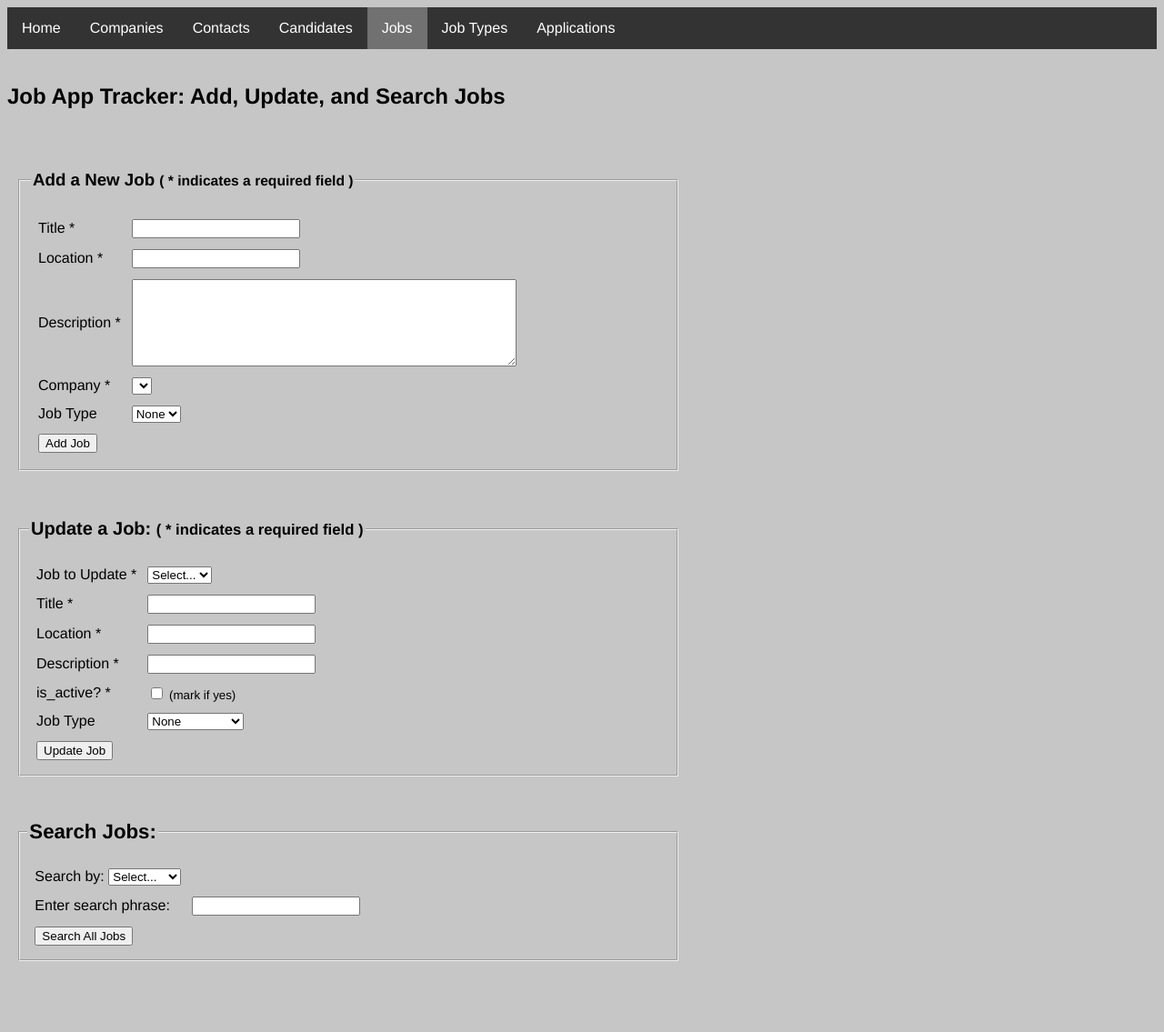
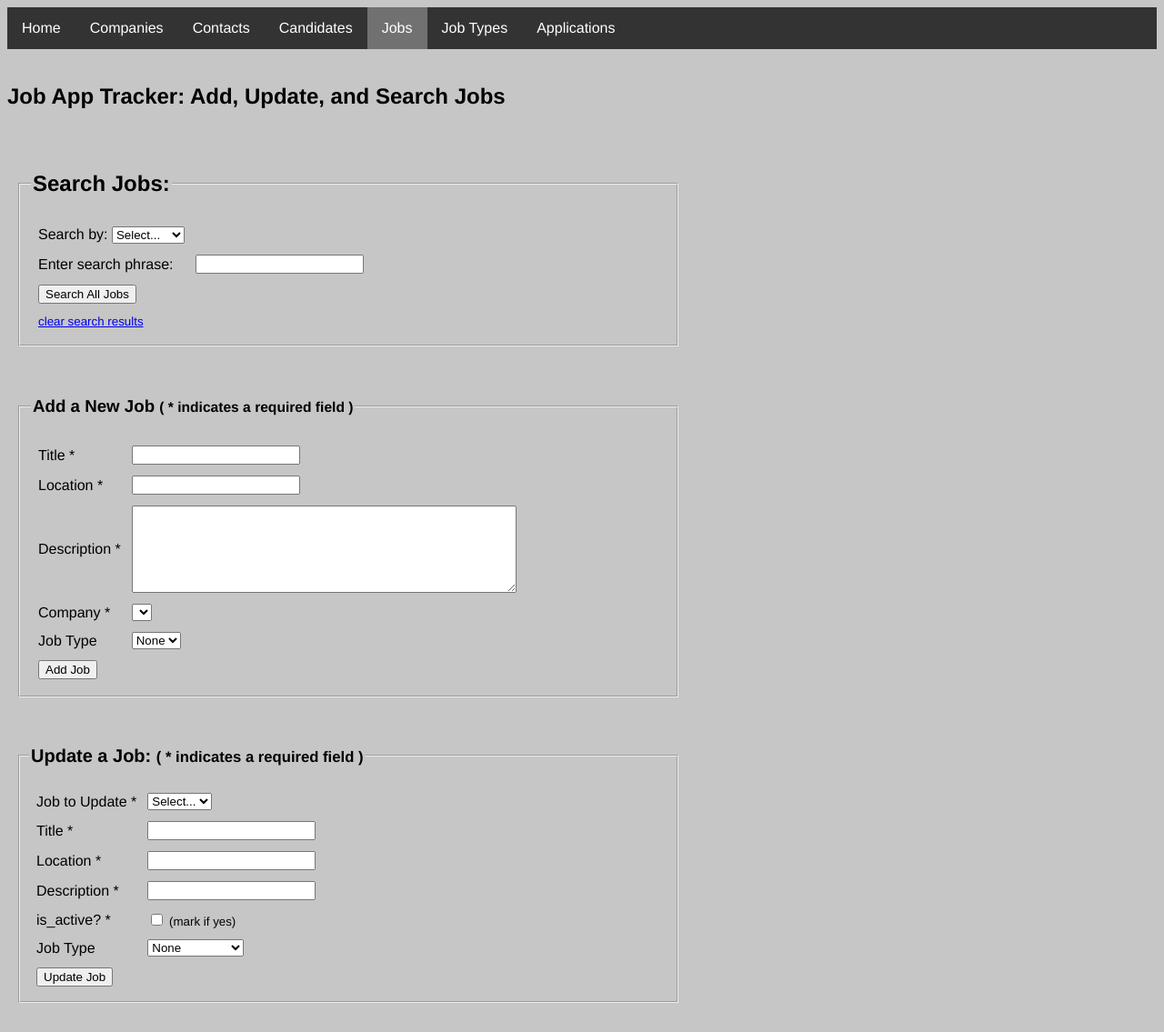
Before and after one commit to mike-osu/job-app-tracker, a Flask app: template templates/jobs.html in a window 1280 px wide. Shown: the whole page at 91% size. Before the commit the page ends 1057 px from the top, so only its background shows below. Run offline with Flask 2, Linux system fonts and the light colour scheme; the template is opened without the code that fills it, so the values that code supplies are empty.

Commit message:
Search jobs

```diff
--- a/app.py
+++ b/app.py
@@ -44,30 +44,55 @@ Jobs
 """
 @app.route('/jobs', methods=['post', 'get'])
 def jobs():
+    jobsQuery = """SELECT j.job_id, j.title 'Title', j.location 'Location', j.description 'Description',
+            IF(j.is_active = 1, 'Yes', 'No') 'Active Job',
+            c.name 'Company', jt.description 'Job Type'
+        FROM jobs j INNER JOIN companies c on j.company_id = c.company_id
+        LEFT OUTER JOIN job_types jt on j.job_type_code = jt.job_type_code"""
+    whereClause = ''
+    args = None
+
     if request.method == 'POST':
-        title = request.form['title']
-        location = request.form['location']
-        description = request.form['description']
-        companyId = request.form['company_id']
-        jobTypeCode = request.form['job_type_code']
+        if request.form['statement'] == 'INSERT':
+            title = request.form['title']
+            location = request.form['location']
+            description = request.form['description']
+            companyId = request.form['company_id']
+            jobTypeCode = request.form['job_type_code']
 
-        if request.form['statement'] == 'INSERT':
-            if (jobTypeCode != ''):
-                insertJobQuery = '''INSERT INTO jobs (title, location, description, is_active, company_id, job_type_code)
-                    VALUES ('{}', '{}', '{}', {}, {}, '{}');'''.format(title, location, description, 1, companyId, jobTypeCode)
-            else:
-                insertJobQuery = '''INSERT INTO jobs (title, location, description, is_active, company_id)
-                    VALUES ('{}', '{}', '{}', {}, {});'''.format(title, location, description, 1, companyId)
+            if (title != '' and location != '' and description != ''):
+                if (jobTypeCode != ''):
+                    insertJobQuery = '''INSERT INTO jobs (title, location, description, is_active, company_id, job_type_code)
+                        VALUES ('{}', '{}', '{}', {}, {}, '{}');'''.format(title, location, description, 1, companyId, jobTypeCode)
+                else:
+                    insertJobQuery = '''INSERT INTO jobs (title, location, description, is_active, company_id)
+                        VALUES ('{}', '{}', '{}', {}, {});'''.format(title, location, description, 1, companyId)
 
-            db.execute_query(db_connection=db_connection, query=insertJobQuery)
+                db.execute_query(db_connection=db_connection, query=insertJobQuery)
 
-    jobsQuery = """SELECT j.job_id, j.title 'Title', j.location 'Location', j.description 'Description',
-        IF(j.is_active = 1, 'Yes', 'No') 'Active Job',
-        c.name 'Company', jt.description 'Job Type'
-    FROM jobs j INNER JOIN companies c on j.company_id = c.company_id
-    LEFT OUTER JOIN job_types jt on j.job_type_code = jt.job_type_code;"""
+        # if search, build WHERE clause and append to SELECT query
+        if request.form['statement'] == 'SEARCH':
+            searchBy = request.form['search_by']
+            searchTerm = request.form['search_term']
+            if searchBy != '' and searchTerm != '':
+                if searchBy == 'company':
+                    whereClause = " WHERE c.name LIKE %s"
+                elif searchBy == 'job_type':
+                    whereClause = " WHERE jt.description LIKE %s"
+                elif searchBy == 'title':
+                    whereClause = " WHERE j.title LIKE %s"
+                elif searchBy == 'location':
+                    whereClause = " WHERE j.location LIKE %s"
 
-    cursor = db.execute_query(db_connection=db_connection, query=jobsQuery)
+            jobsQuery = jobsQuery + whereClause
+
+    jobsQuery = jobsQuery + ';'
+    if (whereClause != ''):
+        args=['%'+searchTerm+'%']
+        cursor = db.execute_query(db_connection=db_connection, query=jobsQuery, query_params=args)
+    else:
+        cursor = db.execute_query(db_connection=db_connection, query=jobsQuery)
+
     jobs = cursor.fetchall()
 
     companiesQuery = "SELECT company_id, name FROM companies;"
--- a/templates/jobs.html
+++ b/templates/jobs.html
@@ -50,6 +50,34 @@
     </tbody>
   </table>
 
+<div id="form">
+  <form action="" method="POST">
+    <input type="hidden" id="statement" name="statement" value="SEARCH">
+    <fieldset>
+    <legend><h2>Search Jobs:</h2></legend>
+    <table cellpadding="4" cellspacing="4">
+      <tr>
+        <td>Search by:
+          <select name="search_by" id="search_by">
+            <option value="">Select...</option>
+            <option value="company">Company</option>
+            <option value="job_type">Job Type</option>
+            <option value="title">Title</option>
+            <option value="location">Location</option>
+          </select>
+        </td>
+      </tr>
+        <td>Enter search phrase:</td><td><input text name="search_term" id="search_term" /></td>
+      <tr>
+        <td><input type="submit" value="Search All Jobs" /></td>
+      </tr>
+      <tr>
+        <td><a href="/jobs"><small>clear search results</small></a></td></tr>
+      </tr>
+    </table>
+    </fieldset>
+  </form>
+</div>
 
 <div id="form">
   <form action="" method="POST">
@@ -142,32 +170,5 @@
 </form>
 </div>
 
-
-<div id="form">
-  <form>
-    <fieldset>
-    <legend><h1>Search Jobs:</h1></legend>
-    <table cellpadding="4" cellspacing="4">
-      <tr>
-        <td>Search by:
-          <select>
-            <option value="">Select...</option>
-            <option value="company_id">Company</option>
-            <option value="job_type">Job Type</option>
-            <option value="title">Title</option>
-            <option value="location">Location</option>
-          </select>
-        </td>
-      </tr>
-        <td>Enter search phrase:</td><td><input text /></td>
-      <tr>
-        <td colspan="4"><input type="submit" value="Search All Jobs" /></td>
-      </tr>
-    </tr>
-    </table>
-</fieldset>
-</form>
-</div>
-
 </body>
 </html>
```
